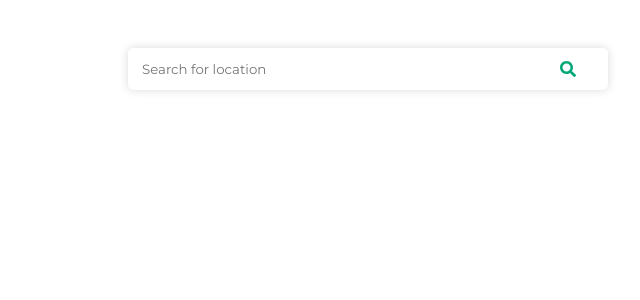
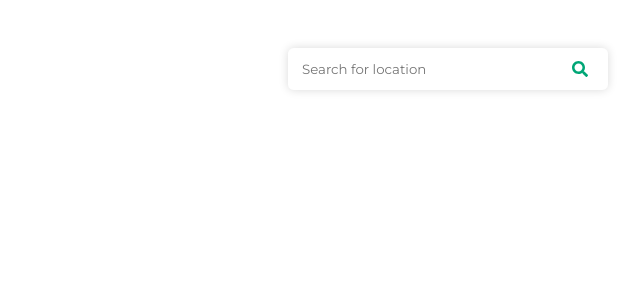
Before and after one commit to alexnicholls1999/smapp-react-map-app, a React (Create React App) app: page / in a window 1280 px wide. Shown: the top 300 px of the page, without its empty margins (640-1280 px from the left). Built offline with nearby package versions, Linux system fonts and the light colour scheme.

Commit message:
add changes

```diff
--- a/src/Components/Atoms/Suggestions.js
+++ b/src/Components/Atoms/Suggestions.js
@@ -5,7 +5,7 @@ function Suggestions({suggestions, index, handleClick}) {
         <>
             {suggestions.length !== 0 ? (
                 <ul className={atoms.suggestionsList}>
-                    {suggestions.map((suggestion, i) => <li key={i} onClick={handleClick} className={i === index ? atoms.activeSuggestion : null}>{suggestion}</li>)}
+                    {suggestions.map((suggestion, i) => <li key={i} onClick={handleClick} className={i === index ? atoms.activeSuggestion : ''}>{suggestion}</li>)}
                 </ul>
             ) : null}
         </>
--- a/src/Components/Atoms/atoms.module.scss
+++ b/src/Components/Atoms/atoms.module.scss
@@ -9,3 +9,7 @@
     padding: 0;
     font-size: 0.85rem;
 }
+
+.activeSuggestion {
+    background-color: green;
+}
--- a/src/Components/Molecules/molecules.module.scss
+++ b/src/Components/Molecules/molecules.module.scss
@@ -2,7 +2,7 @@
 
 .searchbar {
     display: block;
-    width: min(75%, 30em);
+    width: min(75%, 20em);
     background-color: white;
     float: right;
     padding: 0.75rem;
@@ -16,6 +16,10 @@
         grid-template-columns: 92% 8%;
         align-items: center;
 
+        input:focus {
+            outline: none;
+        }
+
         svg {
             color: var(--colors-primary-800);
         }
```
